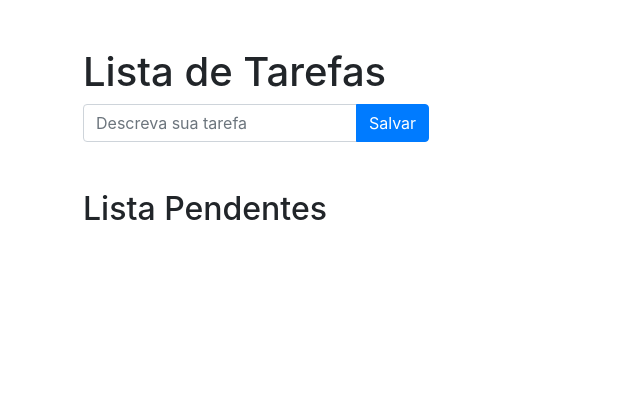
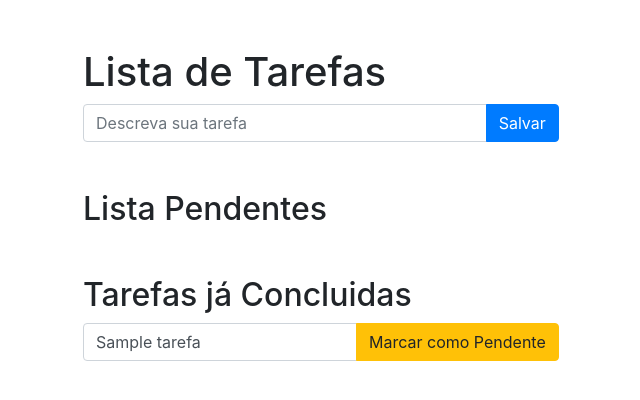
Before and after one commit to HenriqueCCdA/todo_list_django, a Django app: page /tarefas/ in a window 1280 px wide. Shown: the top 400 px of the page, without its empty margins (177-817 px from the left). Run offline with Django 4.2, Linux system fonts and the light colour scheme; tables that the repository leaves empty hold one stand-in row (values such as "Sample post").

Commit message:
Botoes para marcar as tarefas com feitas ou não.
close #4, #5

```diff
--- a/todo_list/tarefas/forms.py
+++ b/todo_list/tarefas/forms.py
@@ -7,3 +7,9 @@ class TarefaNovaForm(ModelForm):
     class Meta:
         model = Tarefa
         fields = ('nome', )
+
+
+class TarefaForm(ModelForm):
+    class Meta:
+        model = Tarefa
+        fields = ('nome', 'feita')
--- a/todo_list/tarefas/templates/tarefas/home.html
+++ b/todo_list/tarefas/templates/tarefas/home.html
@@ -28,17 +28,35 @@
 
                     <h2 class="mt-5">Lista Pendentes</h2>
                     {% for tarefa in tarefas_pendentes %}
-                        <form>
-                            <div class="input-group mb-3">
-                                <div class="input-group-prepend">
-                                    <div class="input-group-text">
-                                        <input type="checkbox" aria-label="checkbox para tarefa">
-                                    </div>
-                                </div>
-                                <input type="text" class="form-control" aria-label="Text input para tarefa" value="{{ tarefa.nome }}">
+                    <form action="{% url 'tarefas:detalhe' tarefa_id=tarefa.id %}" method="post">
+                        {% csrf_token %}
+                        <div class="input-group mb-3">
+                            <input type="text" class="form-control" placeholder="Descreva sua tarefa" required
+                                aria-label="Recipent's username" name="nome" value="{{ tarefa.nome }}">
+                            <input type="hidden" value="checked" name="feita" >
+                            <div class="input-group-append">
+                                <button type="submit" class="btn btn-success"  name="salvar">
+                                    Marcar como Feita
+                                </button>
                             </div>
-                        </form>
+                        </div>
+                    </form>
                     {% endfor %}
+
+                    <h2 class="mt-5">Tarefas já Concluidas</h2>
+                    {% for tarefa in tarefas_feitas %}
+                    <form action="{% url 'tarefas:detalhe' tarefa_id=tarefa.id %}" method="post">
+                        {% csrf_token %}
+                        <div class="input-group mb-3">
+                            <input type="text" class="form-control" placeholder="Descreva sua tarefa" required
+                                aria-label="Recipent's username" name="nome" value="{{ tarefa.nome }}">
+                            <div class="input-group-append">
+                                <button type="submit" class="btn btn-warning"  name="salvar">Marcar como Pendente</button>
+                            </div>
+                        </div>
+                    </form>
+                    {% endfor %}
+
                 </div>
             </div>
         </div>
--- a/todo_list/tarefas/urls.py
+++ b/todo_list/tarefas/urls.py
@@ -6,5 +6,6 @@ from todo_list.tarefas import views
 app_name = 'tarefas'
 
 urlpatterns = [
-    path('', views.home, name='home')
+    path('', views.home, name='home'),
+    path('<int:tarefa_id>', views.detalhe, name='detalhe'),
 ]
--- a/todo_list/tarefas/views.py
+++ b/todo_list/tarefas/views.py
@@ -2,7 +2,7 @@ from django.http import HttpResponseRedirect
 from django.shortcuts import render
 from django.urls import reverse
 
-from todo_list.tarefas.forms import TarefaNovaForm
+from todo_list.tarefas.forms import TarefaForm, TarefaNovaForm
 from todo_list.tarefas.models import Tarefa
 
 
@@ -14,11 +14,24 @@ def home(request):
             return HttpResponseRedirect(reverse('tarefas:home'))
         else:
             tarefas_pendentes = Tarefa.objects.filter(feita=False).all()
+            tarefas_feitas = Tarefa.objects.filter(feita=True).all()
             context = {'form': form,
-                       'tarefas_pendentes': tarefas_pendentes
+                       'tarefas_pendentes': tarefas_pendentes,
+                       'tarefas_feitas': tarefas_feitas
                        }
             return render(request, 'tarefas/home.html', context=context, status=400)
 
     tarefas_pendentes = Tarefa.objects.filter(feita=False).all()
-    context = {'tarefas_pendentes': tarefas_pendentes}
+    tarefas_feitas = Tarefa.objects.filter(feita=True).all()
+    context = {'tarefas_pendentes': tarefas_pendentes,
+               'tarefas_feitas': tarefas_feitas
+               }
     return render(request, 'tarefas/home.html', context=context)
+
+
+def detalhe(request, tarefa_id):
+    tarefa = Tarefa.objects.get(id=tarefa_id)
+    form = TarefaForm(request.POST, instance=tarefa)
+    if form.is_valid():
+        form.save()
+    return HttpResponseRedirect(reverse('tarefas:home'))
```
Also changed, not shown: todo_list/tarefas/tests/test_edicao_de_tarefa.py (added, +48 -0 lines), todo_list/tarefas/tests/test_tarefas_get.py (+21 -0 lines).
